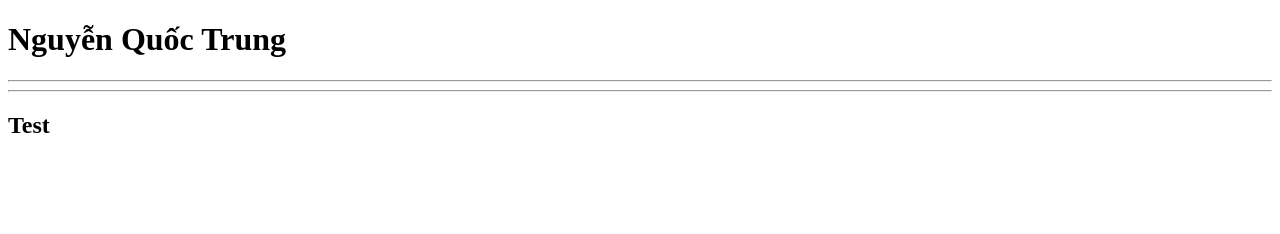
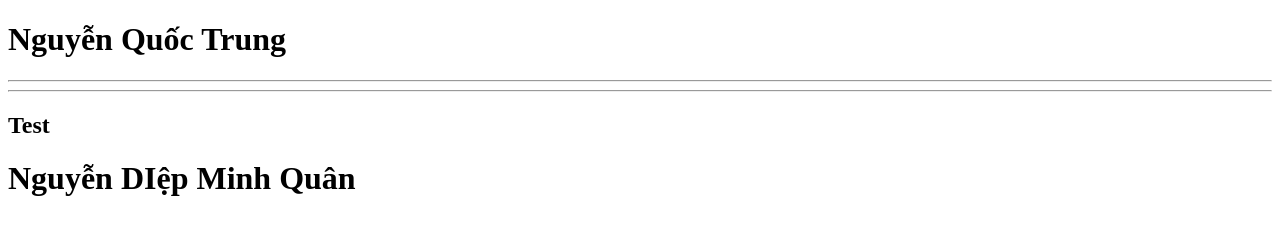
Before and after one commit to Trung632147/KiemTra, a plain HTML site: page index.html in a window 1280 px wide. Drawn offline with Linux system fonts and the light colour scheme.

Commit message:
Quan commit 1

```diff
--- a/index.html
+++ b/index.html
@@ -11,5 +11,6 @@
     <hr>
     <hr>
     <h2>Test</h2>
+    <h1>Nguyễn DIệp Minh Quân</h1>
 </body>
 </html>
```
